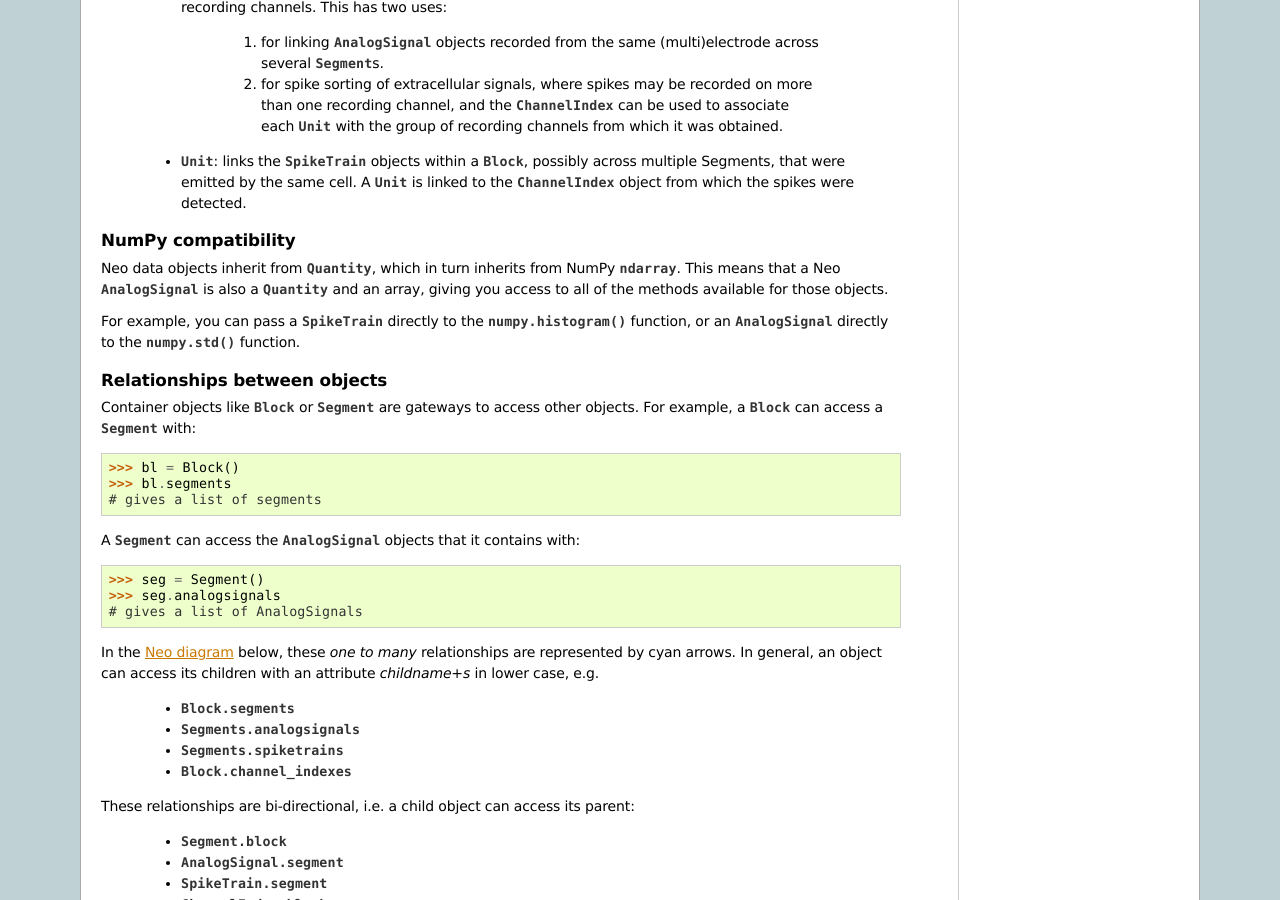
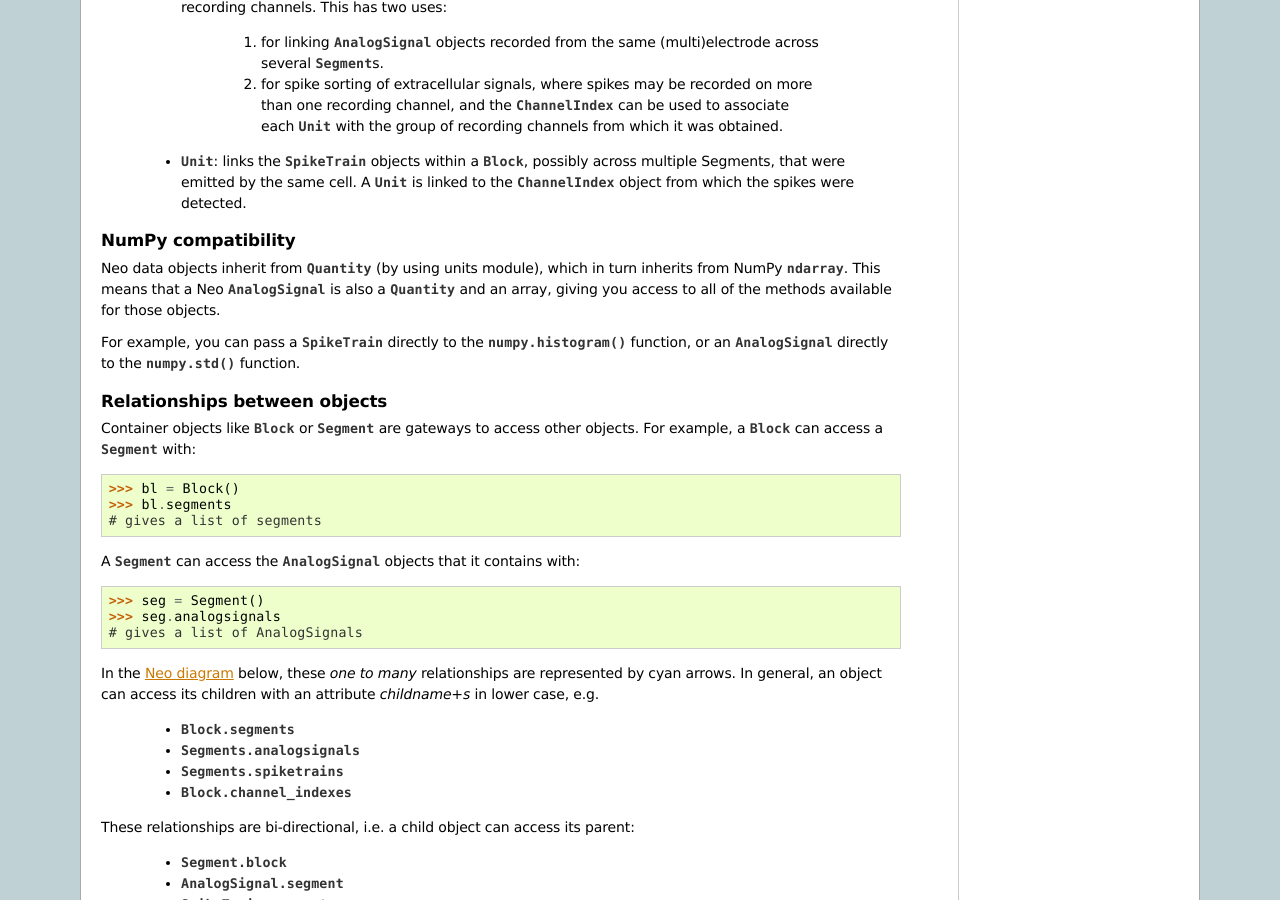
Before and after one commit to NeuralEnsemble/python-neo, a Sphinx documentation site: the page built from doc/source/core.rst, in a window 1280 px wide and 900 px high, scrolled down 1287 px. Built offline with Sphinx 7.4.7, drawn with Linux system fonts in a browser that asks for light colours; pages that are not in the unit, such as notebooks, are missing from menus.

Commit message:
Small precision : (by using units module)

```diff
--- a/doc/source/core.rst
+++ b/doc/source/core.rst
@@ -66,7 +66,7 @@ cut across the simple container hierarchy.
 NumPy compatibility
 ===================
 
-Neo data objects inherit from :py:class:`Quantity`, which in turn inherits from NumPy
+Neo data objects inherit from :py:class:`Quantity` (by using units module), which in turn inherits from NumPy
 :py:class:`ndarray`. This means that a Neo :py:class:`AnalogSignal` is also a :py:class:`Quantity`
 and an array, giving you access to all of the methods available for those objects.
 
```
